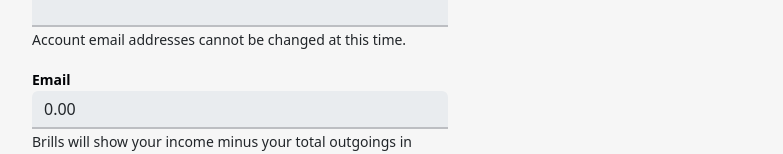
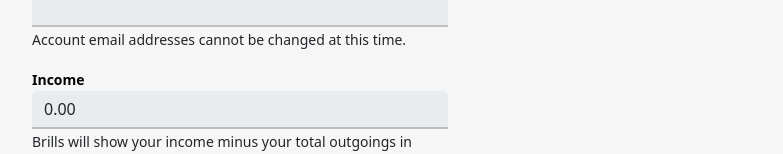
Before and after one commit to KevinMKW/brills, a React (Vite) app: page /profile in a window 1280 px wide. Shown: the part 299-453 px from the top of the page, without its empty margins (248-1031 px from the left). Built offline with nearby package versions, Linux system fonts and the light colour scheme.

Commit message:
Update inputs name to cost

```diff
--- a/src/components/Account/Account.jsx
+++ b/src/components/Account/Account.jsx
@@ -17,7 +17,7 @@ const Account = () => {
                 </label>
 
                 <label htmlFor="number" className="form-label mt-2" style={{width: '100%'}} >
-                    <span>Email</span>
+                    <span>Income</span>
                     <input type="number" id="number" value="0.00" name="income" className="form-control border-2 border-top-0 border-end-0 border-start-0 rounded-bottom-0 input-bg i-focus " readOnly />
                     <small className="description">Brills will show your income minus your total outgoings in <span className="balanced safe">green</span> when you have 10% or more of your income remaining, <span className="balanced risk">orange</span> when you have less than 10%, or <span className="balanced unsafe">red</span> when you have less than 5%.</small>
                 </label>
```
